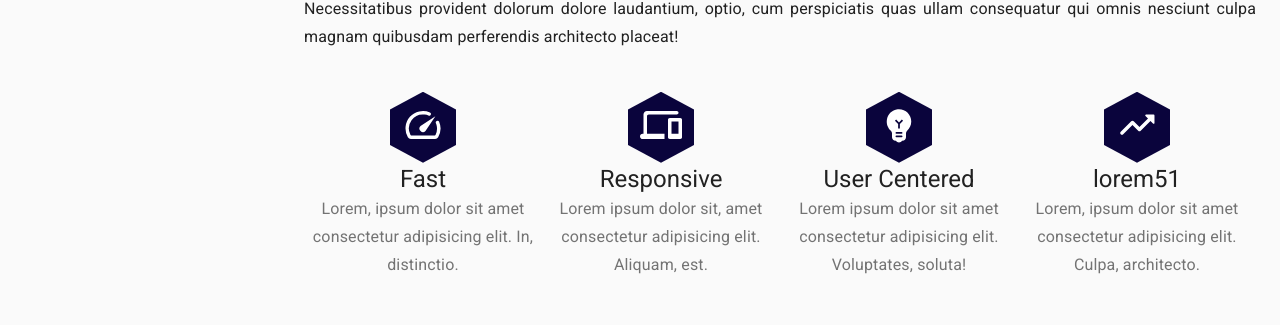
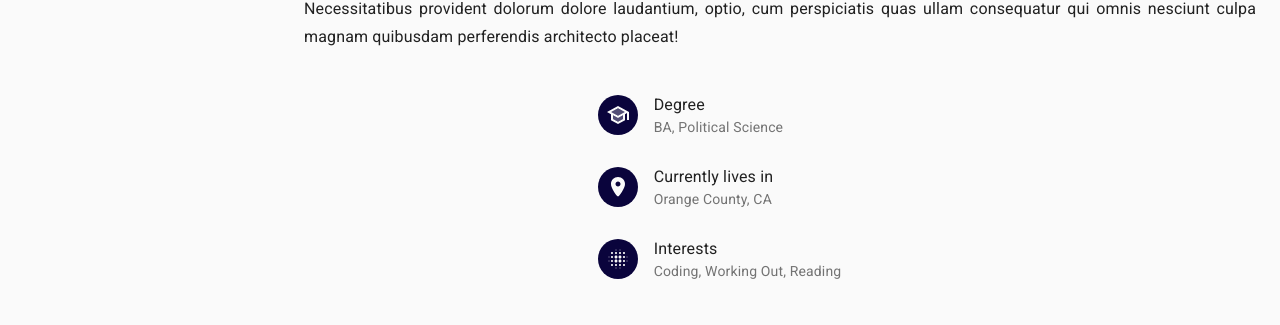
Before and after one commit to kristenwood123/portfolio-master, a React (Create React App) app: page / in a window 1280 px wide. Shown: the part 979-1304 px from the top of the page. Built offline with nearby package versions, Linux system fonts and the light colour scheme.

Commit message:
took out typography icons

```diff
--- a/src/sections/About.js
+++ b/src/sections/About.js
@@ -111,47 +111,8 @@ function About() {
         I am currently..... Lorem, ipsum dolor sit amet consectetur adipisicing elit. Doloremque quam sunt accusantium reiciendis mollitia voluptate eaque fugit vel ullam, laboriosam veritatis pariatur quibusdam, impedit quo quidem! Delectus debitis est distinctio. Necessitatibus provident dolorum dolore laudantium, optio, cum perspiciatis quas ullam consequatur qui omnis nesciunt culpa magnam quibusdam perferendis architecto placeat!
       </Typography>
       <br />
-      <Box my={2} />
-      <Grid container justify='center' style={{ textAlign: 'center' }}>
-        <Grid item xs={6} sm={6} md={3} style={{ padding: '5px' }}>
-          <div className={classes.icons}>
-            <SpeedRounded style={{ fontSize: '42px' }} />
-          </div>
-          <br />
-          <Typography variant='h5'>Fast</Typography>
-          <Typography variant='subtitle1' color='textSecondary'>
-            Lorem, ipsum dolor sit amet consectetur adipisicing elit. In, distinctio.
-          </Typography>
-        </Grid>
-        <Grid item xs={6} sm={6} md={3} style={{ padding: '5px' }}>
-          <div className={classes.icons}>
-            <DevicesRounded style={{ fontSize: '42px' }} />
-          </div>
-          <Typography variant='h5'>Responsive</Typography>
-          <Typography variant='subtitle1' color='textSecondary'>
-            Lorem ipsum dolor sit, amet consectetur adipisicing elit. Aliquam, est.
-          </Typography>
-        </Grid>
-        <Grid item xs={6} sm={6} md={3} style={{ padding: '5px' }}>
-          <div className={classes.icons}>
-            <EmojiObjectsRounded style={{ fontSize: '42px' }} />
-          </div>
-          <Typography variant='h5'>User Centered</Typography>
-          <Typography variant='subtitle1' color='textSecondary'>
-            Lorem ipsum dolor sit amet consectetur adipisicing elit. Voluptates, soluta!
-          </Typography>
-        </Grid>
-        <Grid item xs={6} sm={6} md={3} style={{ padding: '5px' }}>
-          <div className={classes.icons}>
-            <TrendingUpRounded style={{ fontSize: '42px' }} />
-          </div>
-          <Typography variant='h5'>lorem51</Typography>
-          <Typography variant='subtitle1' color='textSecondary'>
-            Lorem, ipsum dolor sit amet consectetur adipisicing elit. Culpa, architecto.
-          </Typography>
-        </Grid>
-      </Grid>
-      <Box my={3} />
+
+      <Box mx={3} />
       <Grid container justify='center' id='basic-details'>
         <Grid item xs={12} sm={6} lg={5}>
           <List>
```
